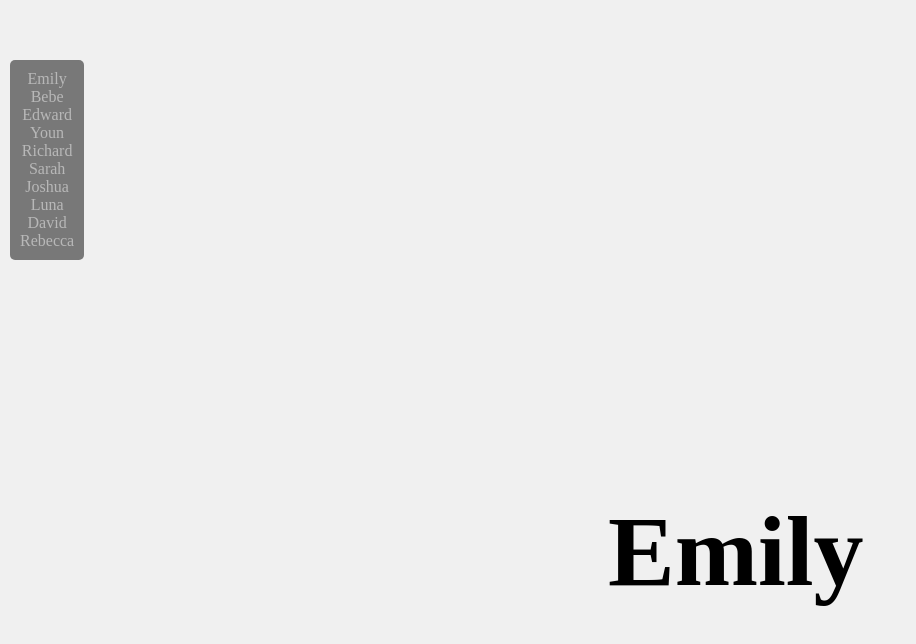
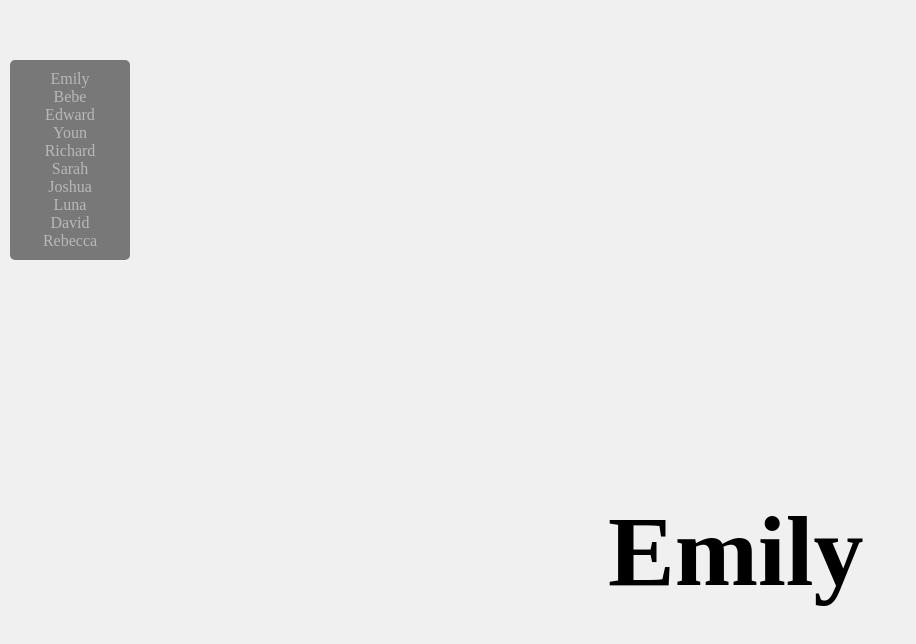
Before and after one commit to wmshoon/coachDay, a plain HTML site: page index.html in a window 1280 px wide. Shown: the part 240-884 px from the top of the page, without its empty margins (0-916 px from the left). Drawn offline with Linux system fonts and the light colour scheme.

Commit message:
매뉴 이동바 버그 수정. 그리드 없앰

```diff
--- a/style.css
+++ b/style.css
@@ -19,10 +19,9 @@ a:hover {
   transform: scale(1.2, 1.2);
 }
 .sidebar {
-  display: grid;
-  grid-template-rows: repeat(10, 1fr);
-  display: grid;
+  text-align: center;
   padding: 10px;
+  width: 100px;
   top: 300px;
   left: 10px;
   background-color: black;
```
Also changed, not shown: index.html (+10 -0 lines).
